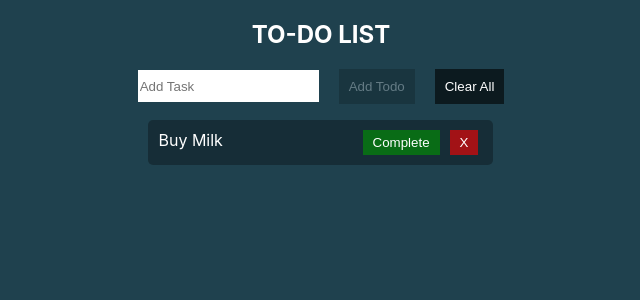
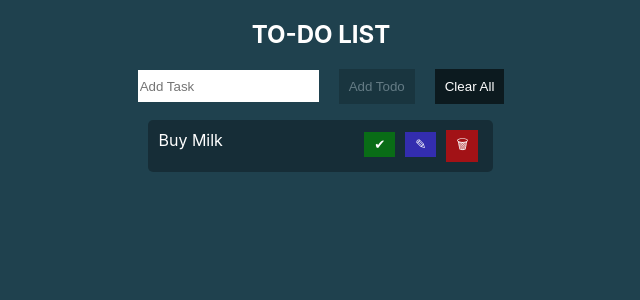
Before and after one commit to VasantMestry/react-todo-app, a React (Create React App) app: page / in a window 1280 px wide. Shown: the top 300 px of the page, without its empty margins (319-959 px from the left). Built offline with nearby package versions, Linux system fonts and the light colour scheme.

Commit message:
edit todo functionality added

```diff
--- a/src/App.js
+++ b/src/App.js
@@ -1,5 +1,5 @@
 import React from 'react';
-import TodoList from './components/TodoList.js'
+import TodoList from './components/TodoList/TodoList.js'
 import './App.css';
 
 function App() {
--- a/src/components/TodoItem.css
+++ b/src/components/TodoItem/TodoItem.css
@@ -43,6 +43,7 @@
 	outline: none;
 	padding: 5px 10px;
 	color: #fff;
+	cursor: pointer;
 }
 
 .deleteBtn {
@@ -51,4 +52,15 @@
 	outline: none;
 	padding: 5px 10px;
 	color: #fff;
+	cursor: pointer;
 }
+
+.editBtn {
+	content: 'U+0270E';
+	border: none;
+	background: rgba(70, 46, 255, 0.6);
+	outline: none;
+	padding: 5px 10px;
+	color: #fff;
+	cursor: pointer;
+}
--- a/src/components/TodoItem.js
+++ b/src/components/TodoItem/TodoItem.js
@@ -4,7 +4,7 @@ import './TodoItem.css'
 class TodoItem extends Component {
 
 	addTask = (todo) => {
-		const { handleComplete, handleDelete } = this.props;
+		const { handleComplete, handleDelete, handleEdit } = this.props;
 
 		return (
 			<div
@@ -21,13 +21,19 @@ class TodoItem extends Component {
 							className={`completeBtn`}
 							onClick={()=>handleComplete(todo.id)}
 						>
-							Complete
+							&#10004;
+						</button>
+						<button
+							className={`editBtn`}
+							onClick={() => handleEdit(todo)}
+						>
+							&#9998;
 						</button>
 						<button
 							className={`deleteBtn`}
-							onClick={()=> handleDelete(todo.id)}
+							onClick={() => handleDelete(todo.id)}
 						>
-							X
+							&#128465;
 						</button>
 					</div>
 				</li>
--- a/src/components/TodoList.js
+++ b/src/components/TodoList/TodoList.js
@@ -1,5 +1,5 @@
 import React, { Component } from 'react'
-import TodoItem from './TodoItem.js'
+import TodoItem from '../TodoItem/TodoItem.js'
 import './TodoList.css'
 
 
@@ -11,21 +11,23 @@ class TodoList extends Component{
 			todoList:[
 				{
 					name: "buy milk",
-					id: 1234567,
+					id: 123,
 					completed: false
 				}
 			],
-			todo: ''
+			todo: '',
+			buttonName: 'Add Todo',
+			editingName: ''
 		}
 	}
 
-	handleChange = (e) =>{
+	handleChange = (e) => {
 		this.setState({
 			todo: e.target.value
 		})
 	}
 
-	handleClick = (e) =>{
+	handleClick = () =>{
 		const { todoList, todo } = this.state;
 		let temp = [...todoList];
 		let todoTask = {
@@ -69,8 +71,33 @@ class TodoList extends Component{
 		})
 	}
 
+	handleEdit = (editingTodo) => {
+		this.setState({
+			buttonName: "Edit Todo",
+			todo: editingTodo.name,
+			editingName: editingTodo
+		})
+	}
+
+	updateTodo = () => {
+		const { todoList, todo, editingName } = this.state;
+		let temp = [...todoList];
+
+		temp.map((newtodo) => {
+			if (newtodo.id === editingName.id) {
+				newtodo.name = todo
+			}
+		})
+
+		this.setState({
+			todoList: temp,
+			buttonName: "Add Todo",
+			todo: ''
+		})
+	}
+
 	render(){
-		const { todo, todoList } = this.state;
+		const { todo, todoList, buttonName } = this.state;
 
 		return (
 			<div className='container'>
@@ -86,11 +113,11 @@ class TodoList extends Component{
 								placeholder="Add Task"
 							/>
 							<button
-								onClick={this.handleClick}
+								onClick={buttonName === 'Edit Todo' ? this.updateTodo : this.handleClick}
 								disabled={!todo}
 								className={`addBtn`}
 							>
-								Add Todo
+								{buttonName}
 							</button>
 							<button
 								onClick={this.handleClearAll}
@@ -106,6 +133,7 @@ class TodoList extends Component{
 						todoList={todoList}
 						handleComplete={this.handleComplete}
 						handleDelete={this.handleDelete}
+						handleEdit={this.handleEdit}
 					/>
 				</div>
 			</div>
```
Also changed, not shown: src/components/TodoList/TodoList.css (renamed from src/components/TodoList.css).
